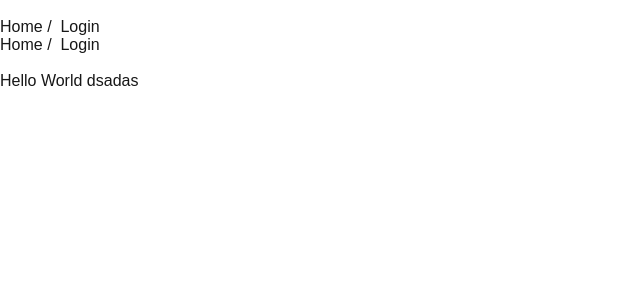
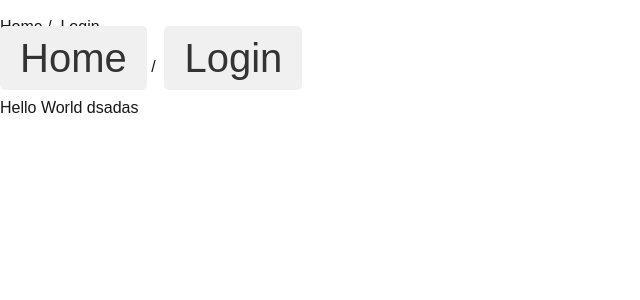
Before and after one commit to EJKim3191/app-router, a Next.js app: page / in a window 1280 px wide. Shown: the top 300 px of the page, without its empty margins (0-640 px from the left). Built offline with nearby package versions, Linux system fonts and the light colour scheme.

Commit message:
add next.js css module

```diff
--- a/app/_components/AppNavigation.jsx
+++ b/app/_components/AppNavigation.jsx
@@ -1,4 +1,5 @@
 import Link from "next/link";
+import styles from "./AppNavigation.module.css";
 
 function AppNavigation() {
     return (
@@ -7,8 +8,8 @@ function AppNavigation() {
             <a href="/">Home</a> / &nbsp;
             <a href="/login">Login</a>
             <br />
-            <Link href="/">Home</Link> / &nbsp;
-            <Link href="/login">Login</Link>
+            <Link href="/" className={styles.link}>Home</Link> / &nbsp;
+            <Link href="/login" className={styles.link}>Login</Link>
             <br />
             <br />
         </div>
--- /dev/null
+++ b/app/_components/AppNavigation.module.css
@@ -0,0 +1,16 @@
+/* 이 링크 컴포넌트는 버튼 모양이고, 방문한 url이 구분될 수 있게 스타일링 해줘 */
+.link {
+    font-size: 40px;
+    background-color: #f0f0f0;
+    padding: 10px 20px;
+    border-radius: 5px;
+    text-decoration: none;
+    color: #333;
+}
+/* 각자 다른 색깔로 스타일링 해줘(색깔은 자유롭게 정해줘) 눈에띄게 서로 다른 색깔로 만들어줘*/
+.link:hover {
+    color: blue;
+}
+.link:active {
+    color: green;
+}
```
